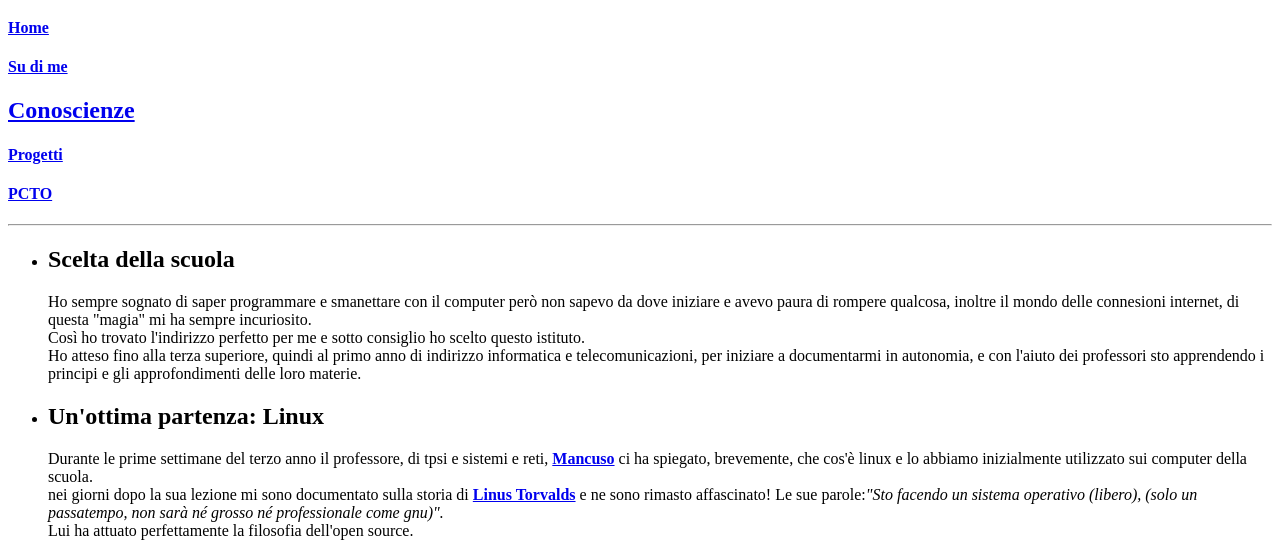
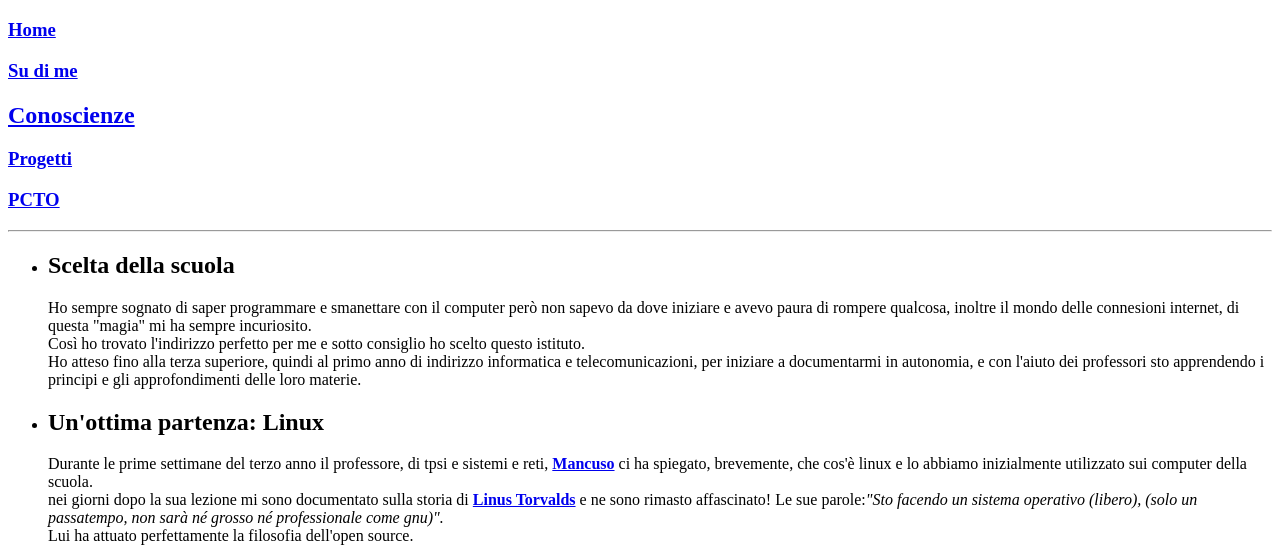
Before and after one commit to Costanzo-Francesco/SitoPortfolio, a plain HTML site: page conoscienze.html in a window 1280 px wide. Shown: the part 61-608 px from the top of the page. Drawn offline with Linux system fonts and the light colour scheme.

Commit message:
Sistemazioni

```diff
--- a/conoscienze.html
+++ b/conoscienze.html
@@ -12,11 +12,11 @@
     <!--Parte iniziale con titolo e logo-->
     <h1>Francesco Costanzo</h1>
     <!--Varie ancore alle parti del sito-->
-    <h4><a href="index.html">Home</a></h4>
-    <h4><a href="suDiMe.html">Su di me</a></h4>
+    <h3><a href="index.html">Home</a></h3>
+    <h3><a href="suDiMe.html">Su di me</a></h3>
     <h2><a href="conoscienze.html">Conoscienze</a></h2>
-    <h4><a href="progetti.html">Progetti</a></h4>
-    <h4><a href="pcto.html">PCTO</a></h4>
+    <h3><a href="progetti.html">Progetti</a></h3>
+    <h3><a href="pcto.html">PCTO</a></h3>
     <hr />
     <!--Inizio conoscienze-->
     <ul>
```
Also changed, not shown: index.html (+4 -4 lines), pcto.html (+4 -4 lines), progetti.html (+4 -4 lines), suDiMe.html (+4 -4 lines).
